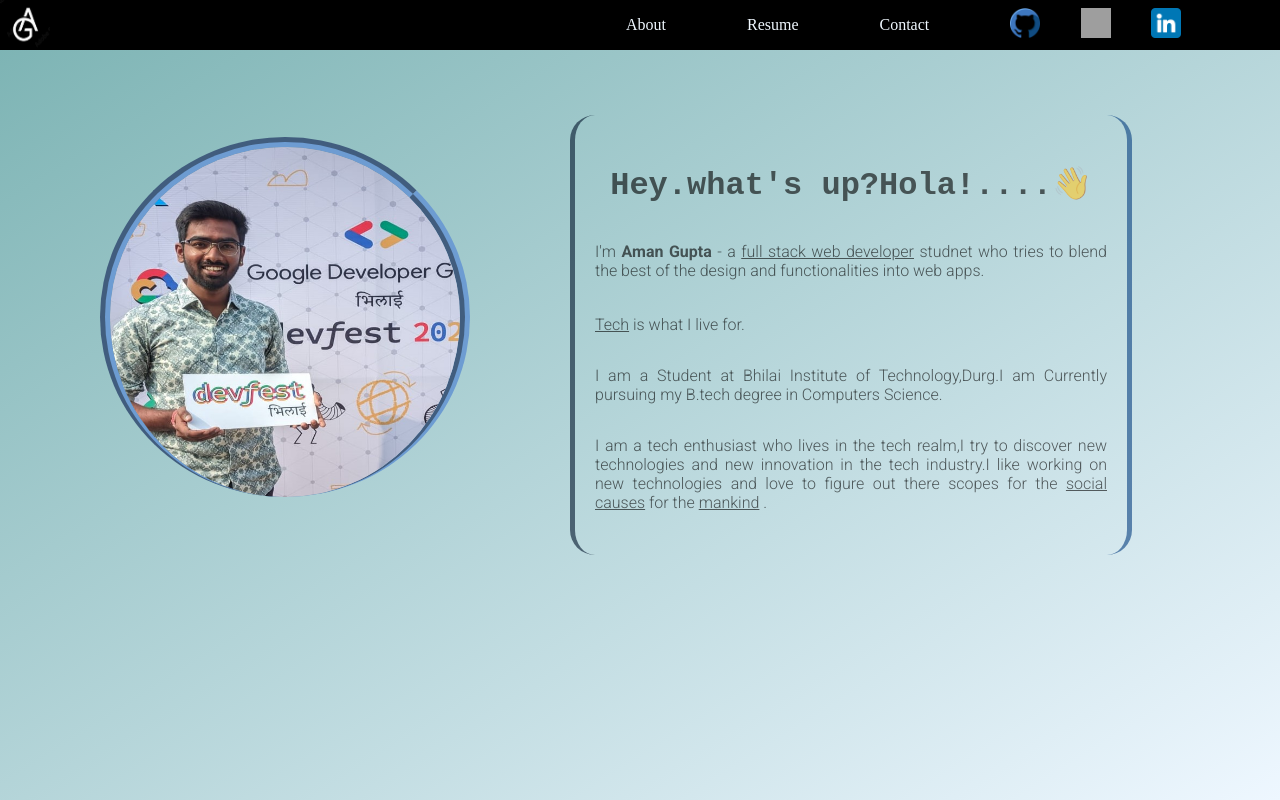
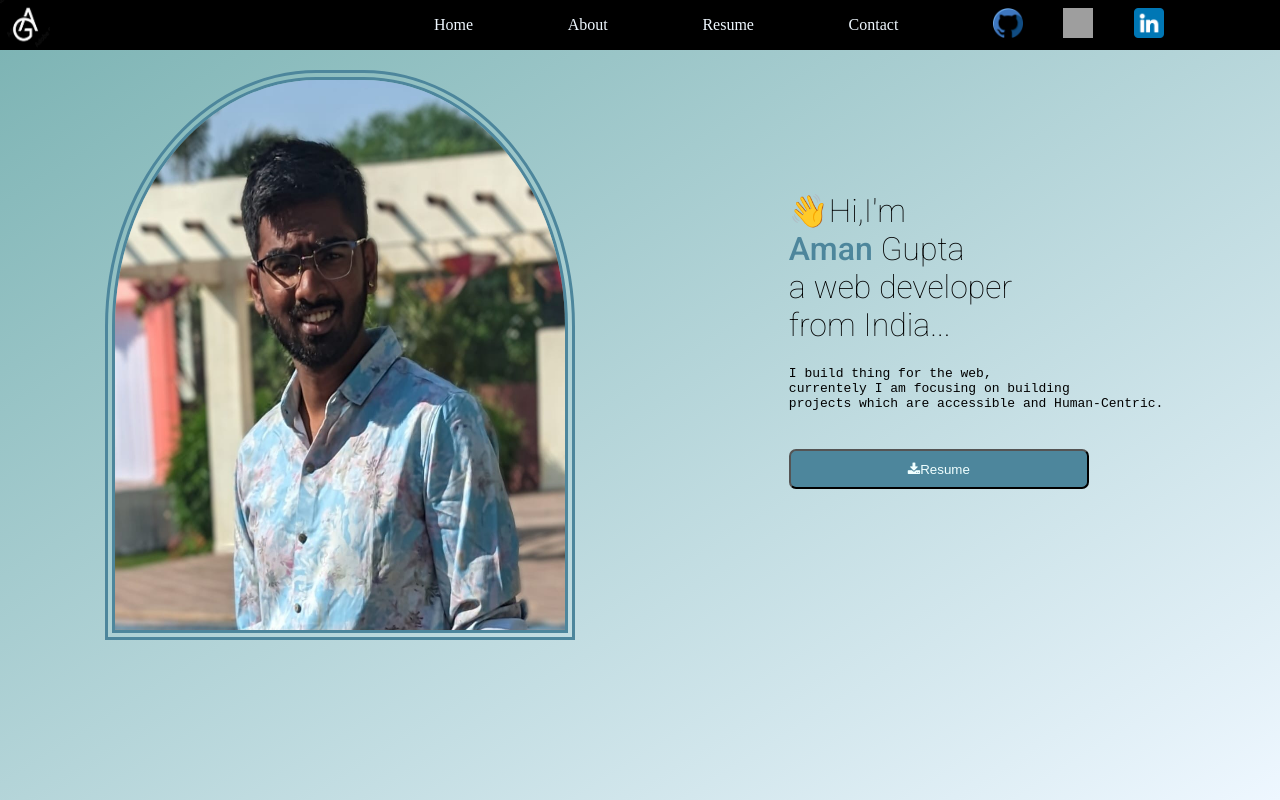
Before and after one commit to Aman140404/Portfolio, a React (Vite) app: page / in a window 1280 px wide. Built offline with nearby package versions, Linux system fonts and the light colour scheme; grey boxes are pictures that could not be loaded; a web font is replaced by a local one.

Commit message:
functioning site

```diff
--- a/package.json
+++ b/package.json
@@ -14,7 +14,9 @@
     "animate.css": "^4.1.1",
     "axios": "^1.7.2",
     "react": "^17.0.2",
-    "react-dom": "^17.0.2"
+    "react-dom": "^17.0.2",
+    "react-router-dom": "^6.23.1",
+    "reactdom": "^2.0.0"
   },
   "devDependencies": {
     "@types/react": "^18.2.56",
--- a/public/styles.css
+++ b/public/styles.css
@@ -8,7 +8,7 @@
     width: 100%;
     display: flex;
     flex-direction: row;
-    gap: 45%;
+    gap: 30%;
     vertical-align: middle;
     position:fixed;
     overflow: hidden;
--- a/src/components/About.jsx
+++ b/src/components/About.jsx
@@ -8,7 +8,7 @@ function About() {
             </div>
             <div className='abtcnt'>
                 <h1 className='t1'>Hey.what's up?Hola!....👋</h1>
-                <p className='myself'>I'm<b> Aman Gupta</b>  - a <u>full stack web developer</u> studnet who tries to blend the best of the design and functionalities into web apps.
+                <p className='myself'>I'm<b> Aman Gupta</b>  - a <u>full stack web developer</u> student who tries to blend the best of the design and functionalities into web apps.
                     <p></p> <br></br><u>Tech</u> is what I live for.
                 </p>
                 <p className='myself'>I am a Student at Bhilai Institute of Technology,Durg.I am Currently pursuing my B.tech degree in Computers Science.</p>
--- a/src/components/App.jsx
+++ b/src/components/App.jsx
@@ -1,18 +1,29 @@
 import React from "react";
 import Navbar from "./Navbar";
-import Content from "./Leftimg";
+import Content from "./Content";
 import Right from "./Rightcontent";
 import Dbtn from "./Dbtn";
 import EmailForm from "./Contacts";
+import About from "./About";
+import Error from "./Error";
+
+import { BrowserRouter, Routes, Route } from "react-router-dom";
 function App() {
   return (
+
     <div className="main">
-
-      {/* < Content /> */}
-      <EmailForm />
-
+      <BrowserRouter>
+        <Routes>
+          <Route path="/" element={< Content />} />
+          <Route path="/about" element={< About />} />
+          <Route path="/contact" element={< EmailForm />} />
+        </Routes>
+      </BrowserRouter>
     </div>
   );
 }
 
 export default App;
+
+{/* < Content /> */ }
+// <EmailForm />
--- /dev/null
+++ b/src/components/Error.jsx
@@ -0,0 +1,11 @@
+import React from 'react'
+
+function Error() {
+    return (
+        <div>
+            <hq>404 ERROR!!!</hq>
+        </div>
+    )
+}
+
+export default Error
--- a/src/components/Navbar.jsx
+++ b/src/components/Navbar.jsx
@@ -1,17 +1,19 @@
 import React from "react";
+import { Link } from "react-router-dom";
 
 function Navbar() {
     return (
         <div className="first">
             <div>
-                <a href="./index.html">
+                <a href="/">
                     <img draggable="false" className="logo" alt="amanlogo" src="logo.jpg" />
                 </a>
             </div>
             <div className="second">
-                <a className="tags" target="_blank" href="" >About</a>
-                <a className="tags" href="./resume.pdf" >Resume</a>
-                <a className="tags" href="" >Contact</a>
+                <a className="tags" href="/" >Home</a>
+                <a className="tags" href="about" >About</a>
+                <a className="tags" target="_top" href="./resume.pdf" >Resume</a>
+                <a className="tags" href="contact" >Contact</a>
                 <div className="third">
                     <a href="https://github.com/Aman140404">
                         <img draggable="false" className="logos" alt="github" src="git.png" />
--- a/src/index.jsx
+++ b/src/index.jsx
@@ -7,8 +7,7 @@ import About from "./components/About";
 ReactDOM.render(
     <>
         <Navbar />
-        {/* <App /> */}
-        <About />
+        <App />
 
     </>, document.getElementById("root"));
 
```
Also changed, not shown: src/components/Content.jsx (renamed from src/components/Leftimg.jsx), 5 other files (tests, documents, lock files or other folders).
